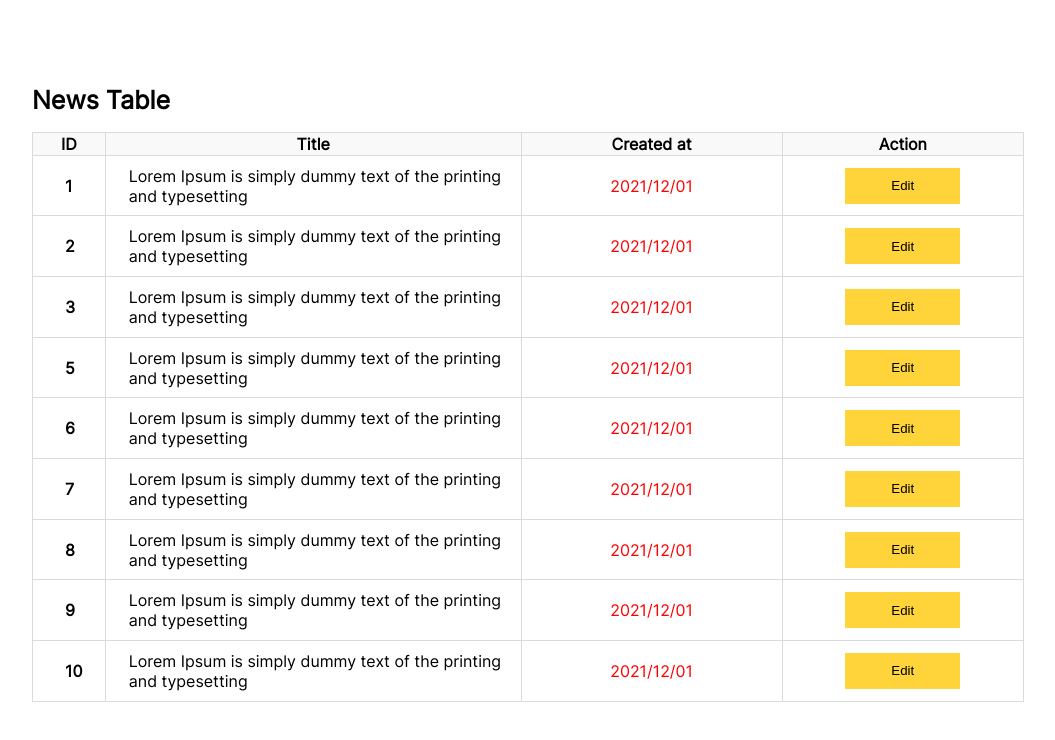
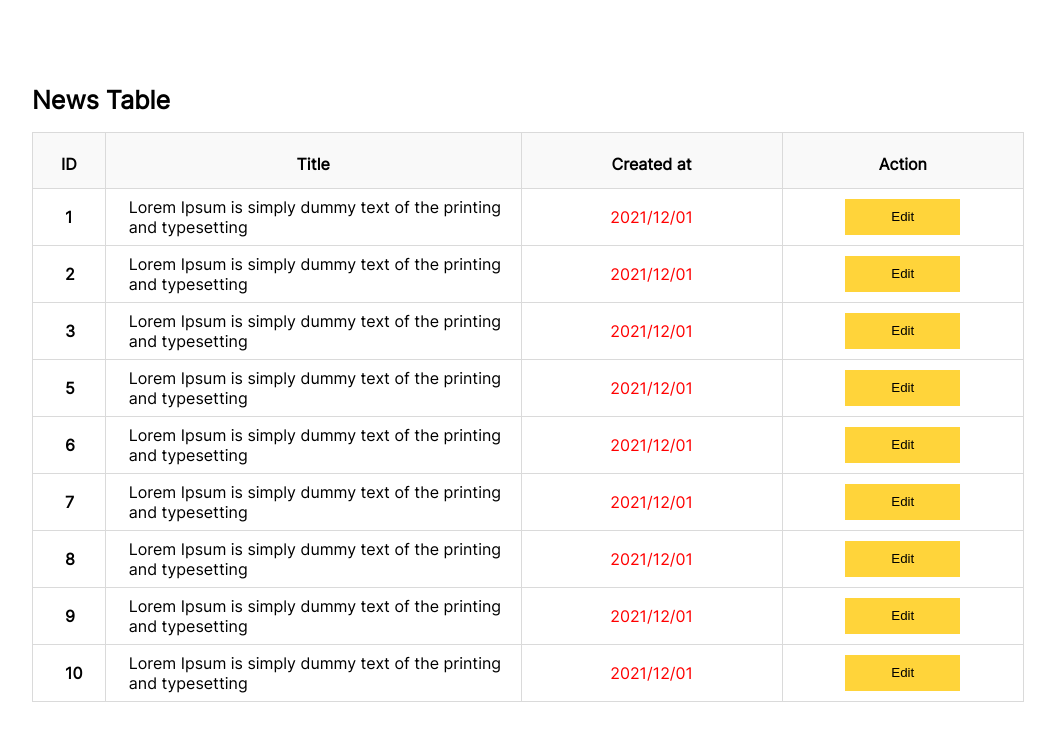
Before and after one commit to Avtandill/tables1, a plain HTML site: page index.html in a window 1280 px wide. Shown: the whole page, without its empty margins (117-1172 px from the left). Drawn offline with Linux system fonts and the light colour scheme.

Commit message:
style.css

```diff
--- a/style.css
+++ b/style.css
@@ -30,15 +30,23 @@ tbody {
 
 .column-1 {
     width: 72px;
+    padding-top: 21px;
+    padding-bottom: 14px;
 }
 .column-2 {
     width: 444px;
+    padding-top: 21px;
+    padding-bottom: 14px;
 }
 .column-3 {
     width: 276px;
+    padding-top: 21px;
+    padding-bottom: 14px;
 }
 .column-4 {
     width: 251px;
+    padding-top: 21px;
+    padding-bottom: 14px;
 }
 
 .id {
```
